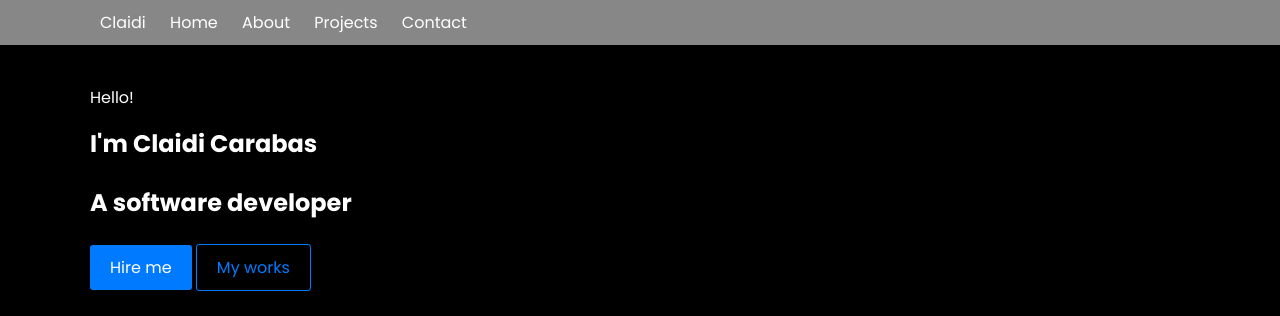
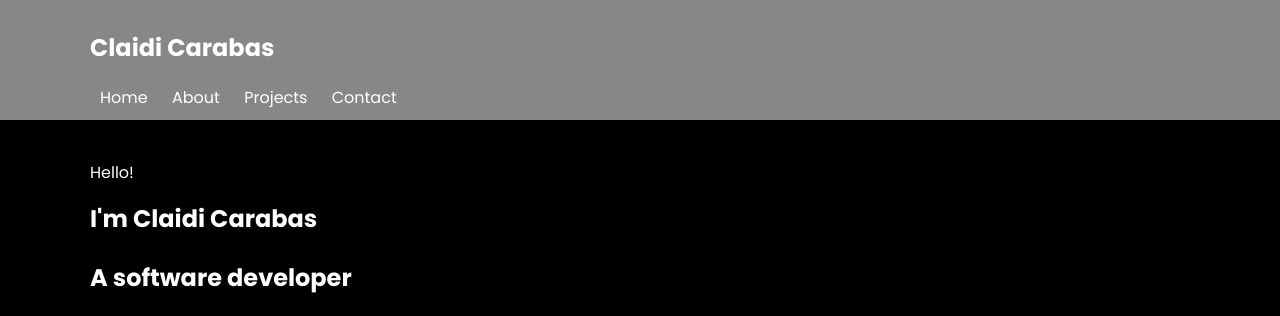
Before and after one commit to TrtleUnit/MyPersonalSite, a plain HTML site: page index.html in a window 1280 px wide. Shown: the top 316 px of the page. Drawn offline with Linux system fonts and the light colour scheme.

Commit message:
Main title change

```diff
--- a/index.html
+++ b/index.html
@@ -11,7 +11,7 @@
   <body>
     <nav class="navbar">
       <div class="container">
-        <a class="navbar-brand" href="index.html">Claidi</a>
+        <h1 class="navbar-brand" href="index.html">Claidi Carabas</h1>
         <span>
           <a href="#home-section">Home</a>
           <a href="#about-section">About</a>
```
